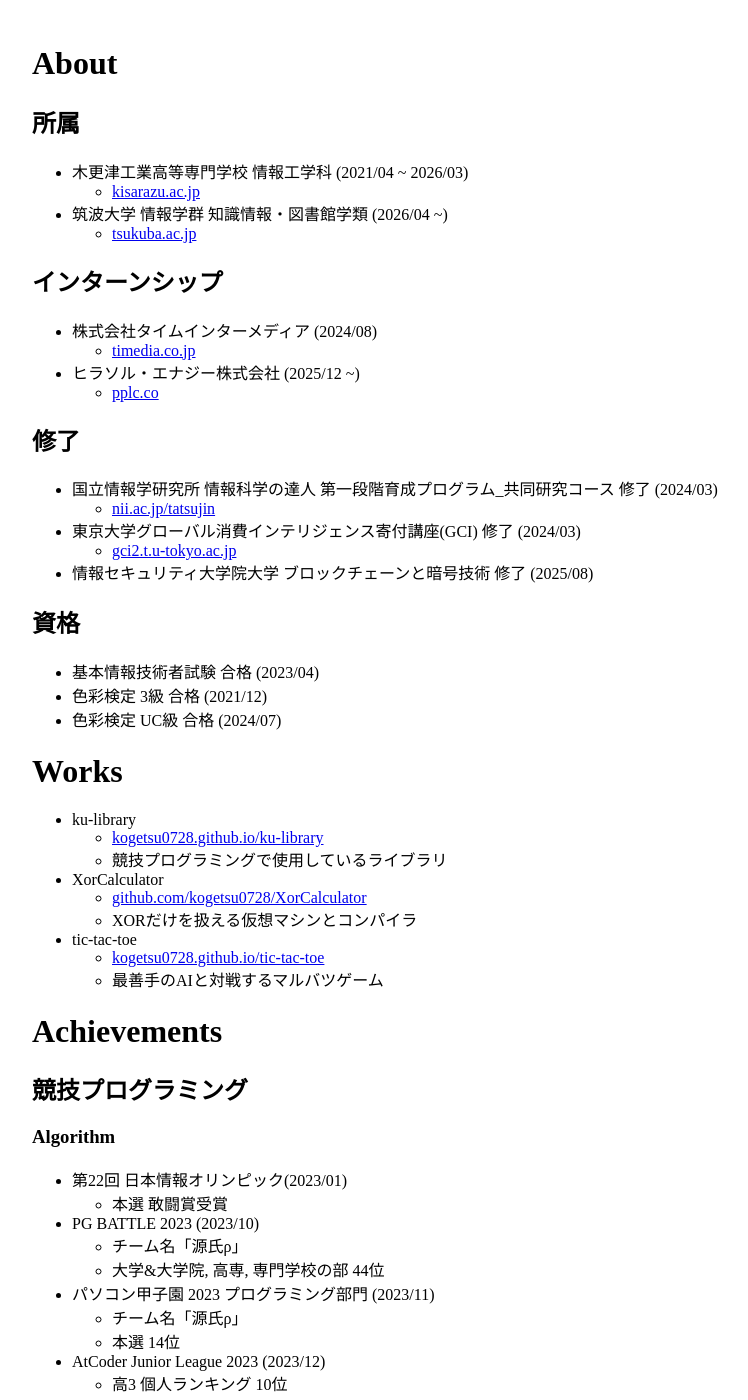
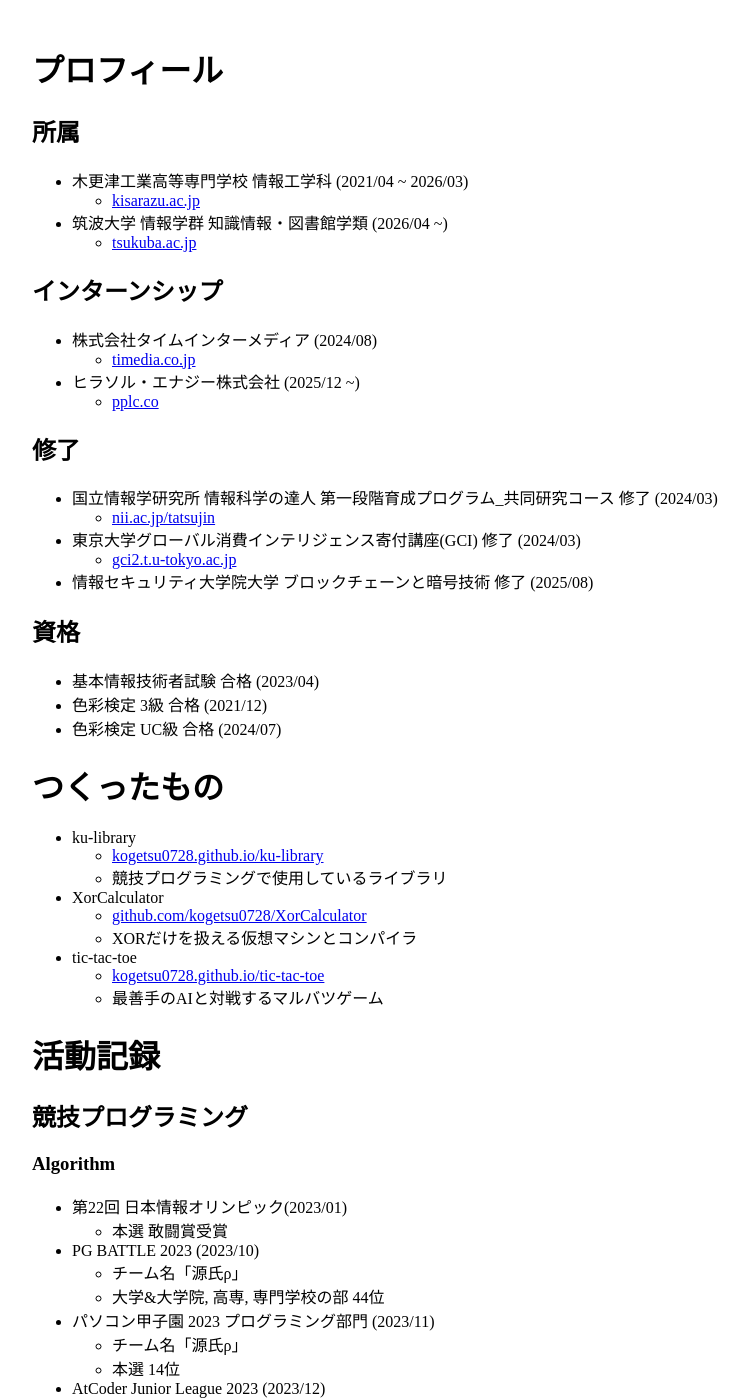
Before and after one commit to kogetsu0728/kogetsu0728.github.io, a Jekyll site: the page built from index.md, in a window 1280 px wide and 1400 px high. Shown: the whole window, without its empty margins (228-976 px from the left). Built offline with Jekyll 4.4.1, drawn with Linux system fonts in a browser that asks for light colours.

Commit message:
見出しを活動記録に変更

```diff
--- a/index.md
+++ b/index.md
@@ -3,7 +3,7 @@
 title: Portfolio
 ---
 
-# About
+# プロフィール
 ## 所属
 - 木更津工業高等専門学校 情報工学科 (2021/04 ~ 2026/03)
     - [kisarazu.ac.jp](https://www.kisarazu.ac.jp/)
@@ -28,7 +28,7 @@
 - 色彩検定 3級 合格 (2021/12)
 - 色彩検定 UC級 合格 (2024/07)
 
-# Works
+# つくったもの
 - ku-library
     - [kogetsu0728.github.io/ku-library](https://kogetsu0728.github.io/ku-library/)
     - 競技プログラミングで使用しているライブラリ
@@ -39,7 +39,7 @@
     - [kogetsu0728.github.io/tic-tac-toe](https://kogetsu0728.github.io/tic-tac-toe/)
     - 最善手のAIと対戦するマルバツゲーム
 
-# Achievements
+# 活動記録
 ## 競技プログラミング
 ### Algorithm
 - 第22回 日本情報オリンピック(2023/01)
```
